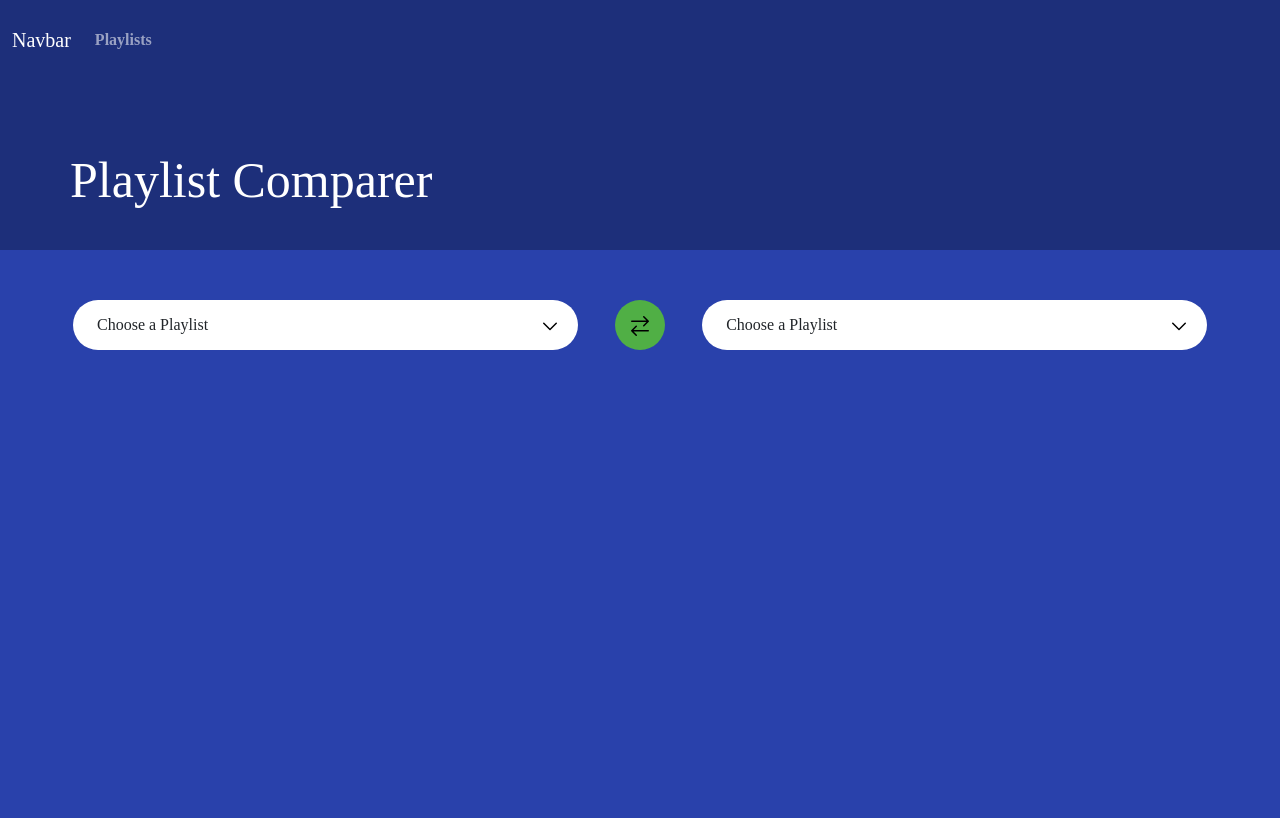
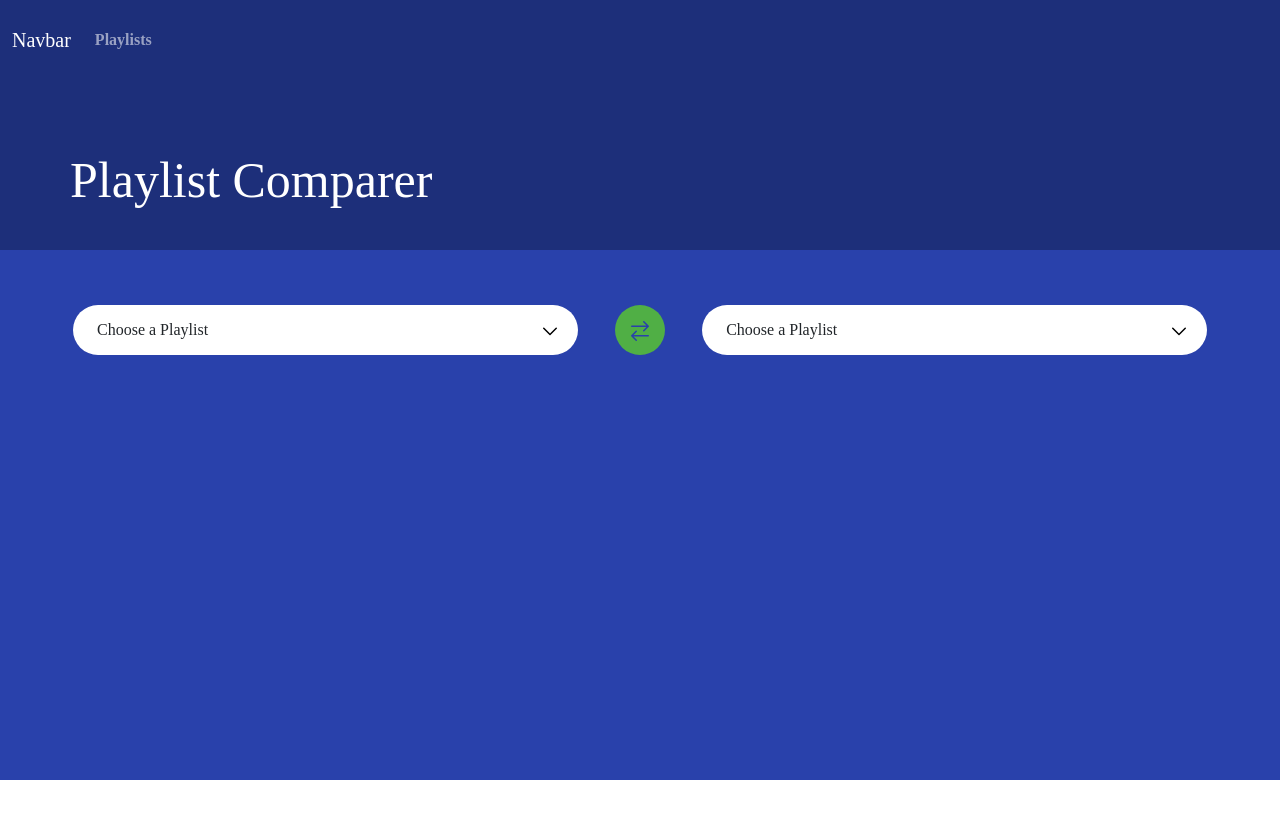
Before and after one commit to karina-peters/playlist-analyzer, an Angular app: page /compare-playlists in a window 1280 px wide. Shown: the top 818 px of the page. Built offline with nearby package versions, Linux system fonts and the light colour scheme.

Commit message:
fix compare button styling

```diff
--- a/src/app/components/playlist-compare/playlist-compare.component.html
+++ b/src/app/components/playlist-compare/playlist-compare.component.html
@@ -4,8 +4,8 @@
             <app-playlist-select (selectedEvent)="selectLeft($event)"></app-playlist-select>
         </div>
         <div class="col-sm-1 justify-content-center">
-            <div class="row">
-                <button type="button" class="btn btn-primary" (click)="comparePlaylists($event)"><svg xmlns="http://www.w3.org/2000/svg" viewBox="0 0 24 24" width="24" height="24"><path d="M7.72 21.78a.75.75 0 001.06-1.06L5.56 17.5h14.69a.75.75 0 000-1.5H5.56l3.22-3.22a.75.75 0 10-1.06-1.06l-4.5 4.5a.75.75 0 000 1.06l4.5 4.5zm8.56-9.5a.75.75 0 11-1.06-1.06L18.44 8H3.75a.75.75 0 010-1.5h14.69l-3.22-3.22a.75.75 0 011.06-1.06l4.5 4.5a.75.75 0 010 1.06l-4.5 4.5z"></path></svg></button>
+            <div class="row align-items-center button-wrapper">
+                <button type="button" class="btn btn-primary" (click)="comparePlaylists($event)"><svg xmlns="http://www.w3.org/2000/svg" viewBox="0 0 24 24" width="24" height="24" fill="rgb(41, 65, 171)"><path d="M7.72 21.78a.75.75 0 001.06-1.06L5.56 17.5h14.69a.75.75 0 000-1.5H5.56l3.22-3.22a.75.75 0 10-1.06-1.06l-4.5 4.5a.75.75 0 000 1.06l4.5 4.5zm8.56-9.5a.75.75 0 11-1.06-1.06L18.44 8H3.75a.75.75 0 010-1.5h14.69l-3.22-3.22a.75.75 0 011.06-1.06l4.5 4.5a.75.75 0 010 1.06l-4.5 4.5z"></path></svg></button>
             </div>
         </div>
         <div class="col" id="select-wrapper-right">
--- a/src/app/components/playlist-compare/playlist-compare.component.scss
+++ b/src/app/components/playlist-compare/playlist-compare.component.scss
@@ -18,6 +18,10 @@ button:hover {
     width: 53px;
 }
 
+.button-wrapper {
+    height: 60px;
+}
+
 .page {
     background-color: rgb(41, 65, 171);
     padding: 50px;
@@ -36,9 +40,11 @@ button:hover {
 
 #select-wrapper-left {
     padding-left: 35px;
+    padding-top: 5px;
 }
 #select-wrapper-right {
     padding-right: 35px;
+    padding-top: 5px;
 }
 
 .common-list {
@@ -58,7 +64,8 @@ button:hover {
 }
 
 .select-component-wrapper {
-    height: 600px;
+    height: 430px;
+    overflow: hidden;
 }
 
 #stats-wrapper {
--- a/src/app/components/playlist-select/playlist-select.component.html
+++ b/src/app/components/playlist-select/playlist-select.component.html
@@ -17,7 +17,7 @@
     </div>
 </div>
 <div class="track-list-wrapper" *ngIf="selected.id > -1">
-    <span class="track-count">{{selected.tracks.length}} songs</span>
+    <p class="track-count">{{selected.tracks.length}} songs</p>
     <ul class="list-group">
         <app-track *ngFor="let track of selected.tracks" [trackData]="track"></app-track>
     </ul>
--- a/src/app/components/playlist-select/playlist-select.component.scss
+++ b/src/app/components/playlist-select/playlist-select.component.scss
@@ -16,7 +16,7 @@
 }
 
 .custom-select.selected {
-    height: 300px;
+    height: 425px;
 }
 
 .select-trigger {
@@ -44,13 +44,15 @@
 }
 
 .track-list-wrapper {
-    margin-top: 50px;
-    height: 325px;
+    margin-top: 30px;
+    height: 350px;
     overflow-y: auto;
 }
 
 .track-count {
     color: white;
+    margin-top: 12px;
+    margin-bottom: 0px !important;
 }
 
 .bottom-fade {
--- a/src/app/components/track/track.component.scss
+++ b/src/app/components/track/track.component.scss
@@ -34,7 +34,7 @@
 }
 
 .track-name {
-    margin-left: 10px;
+    margin-left: 12px;
     text-overflow: ellipsis;
     overflow: hidden;
     white-space: nowrap;
```
